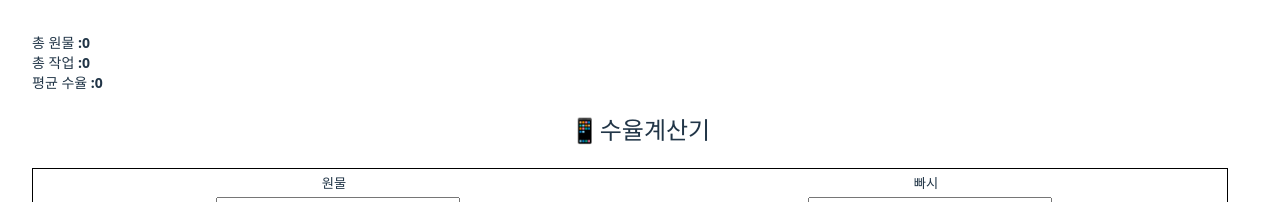
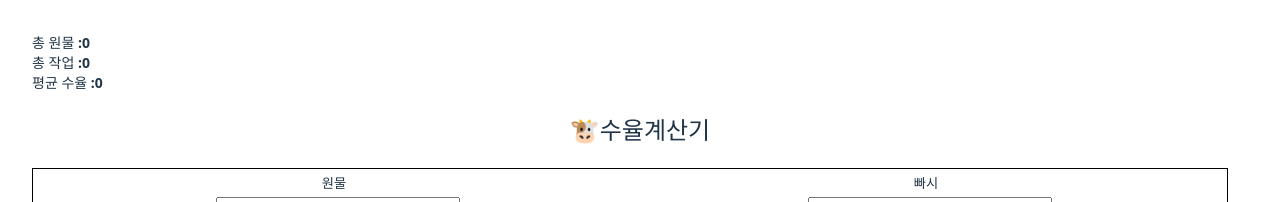
Before and after one commit to Jungdoosik/suyulGyesangi, a React (Vite) app: page / in a window 1280 px wide. Shown: the top 202 px of the page. Built offline with nearby package versions, Linux system fonts and the light colour scheme.

Commit message:
제목수정

```diff
--- a/src/App.jsx
+++ b/src/App.jsx
@@ -57,7 +57,7 @@ function App() {
         <SuyulDispatchContext.Provider value={{ allSuyulChange, onDelete }}>
           <div className="contentArea">
             <Footer />
-            <h2>📱수율계산기</h2>
+            <h2>🐮수율계산기</h2>
             <ContentArea num={0} />
             <ContentArea num={1} />
             <ContentArea num={2} />
--- a/src/components/ContentArea.jsx
+++ b/src/components/ContentArea.jsx
@@ -11,8 +11,6 @@ const ContentArea = (props) => {
 
   const regCheck = (text) => {
     let reg = text.replace(/[^0-9.]/g, "");
-
-    console.log(reg);
 
     const parts = reg.split(".");
     if (parts.length > 2) {
```
